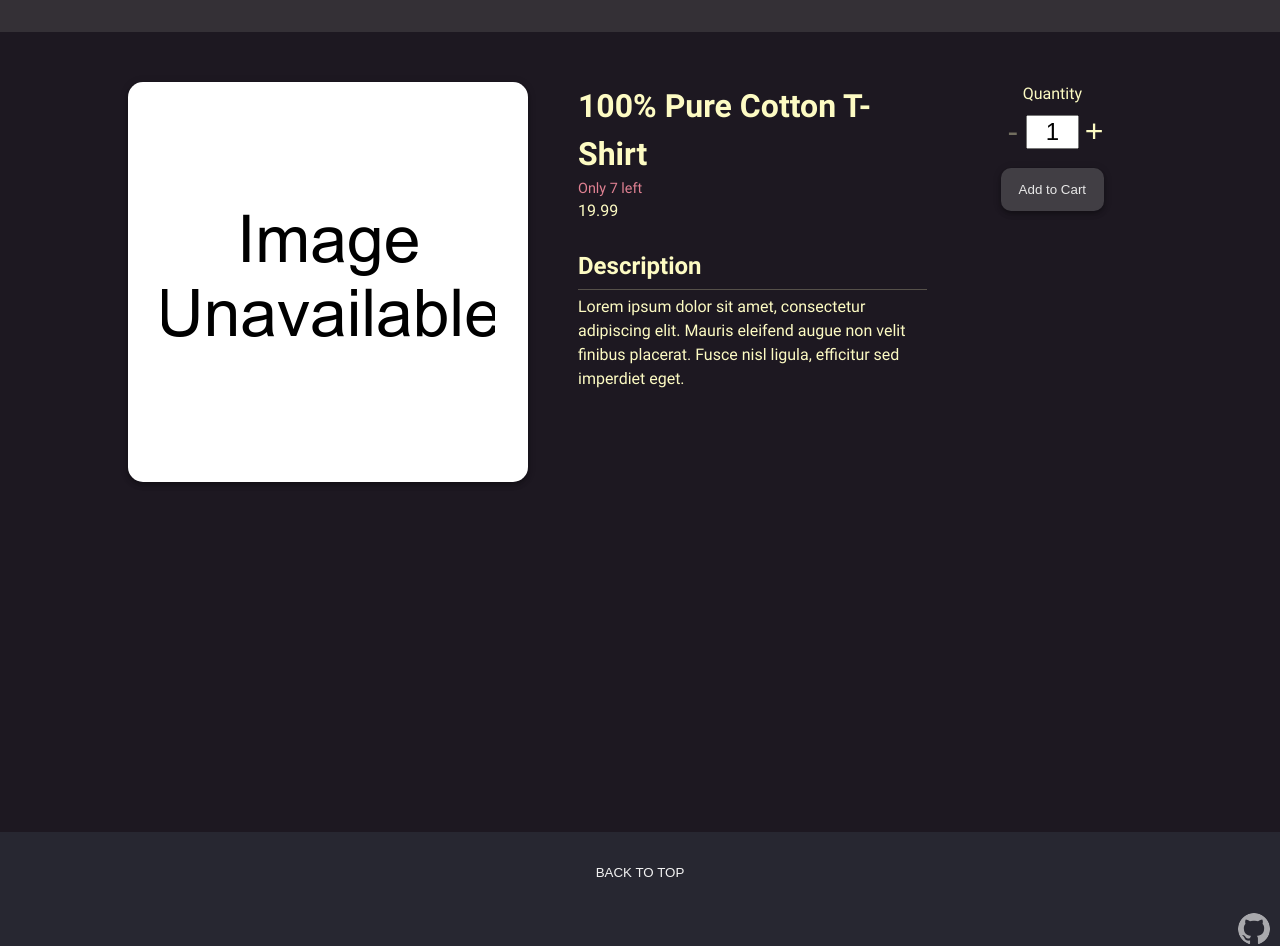
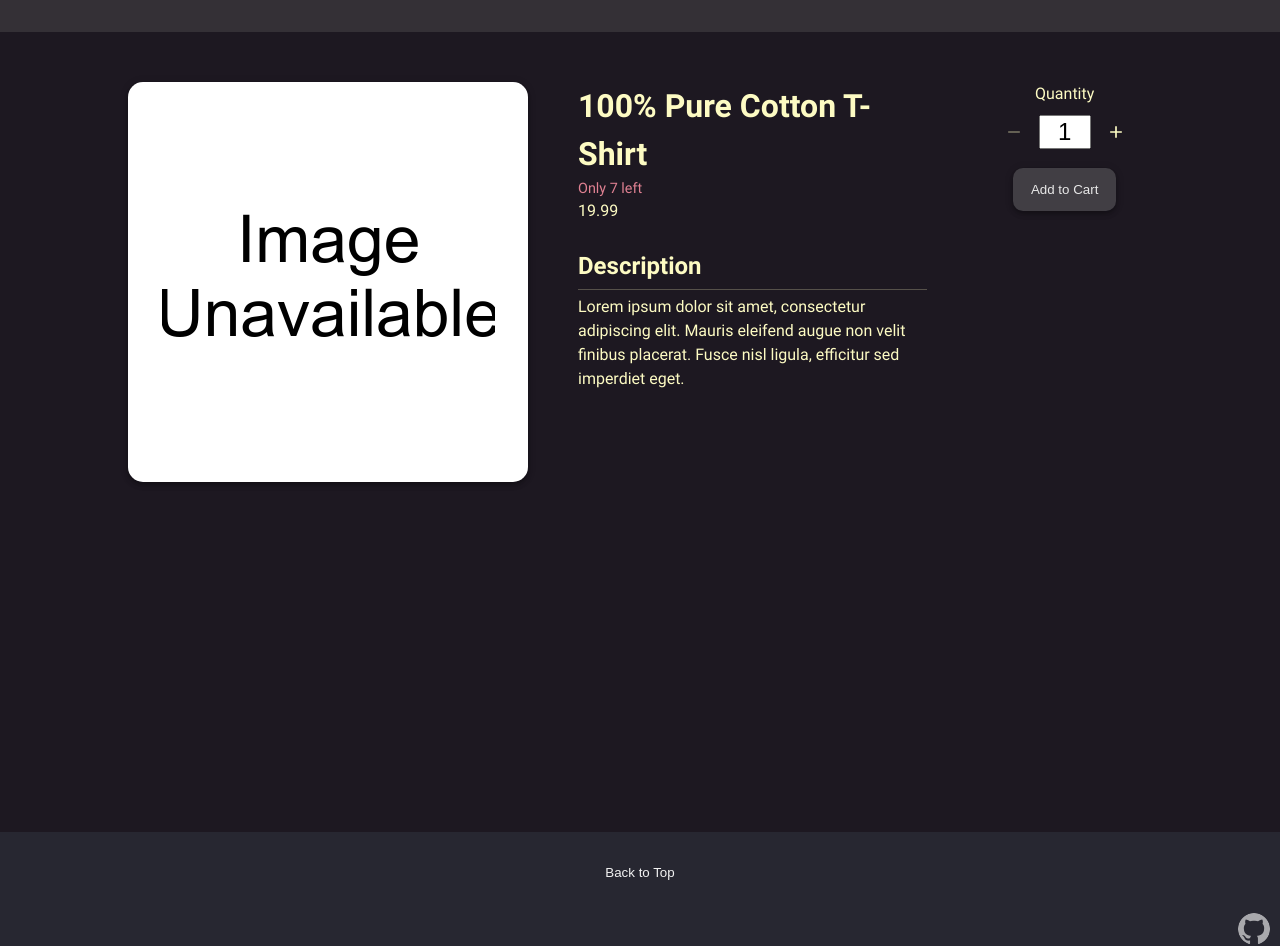
Before and after one commit to thatblindgeye/enbious, a React (Create React App) app: page /shop/0 in a window 1280 px wide. Shown: the part 193-1139 px from the top of the page. Built offline with nearby package versions, Linux system fonts and the light colour scheme.

Commit message:
Update quantity buttons and their focus style

```diff
--- a/src/components/Inputs/Quantity.js
+++ b/src/components/Inputs/Quantity.js
@@ -1,4 +1,6 @@
 import React from 'react';
+import { ReactComponent as IncrementIcon } from '../../assets/images/icons/increment.svg';
+import { ReactComponent as DecrementIcon } from '../../assets/images/icons/decrement.svg';
 
 export default function Quantity({
     changeEvent,
@@ -11,12 +13,12 @@ export default function Quantity({
     return (
         <div className='inputs-container'>
             <button
-                className='qty-decrement-button qty-button'
+                className='qty-decrement-button qty-button button-quantity'
                 onClick={decrementEvent}
                 disabled={quantity === 1 || !stock}
                 aria-label='decrease quantity'
             >
-                -
+                <DecrementIcon className='button-icon' />
             </button>
             <input
                 id={`quantity-${itemId}`}
@@ -29,12 +31,12 @@ export default function Quantity({
                 disabled={!stock}
             />
             <button
-                className='qty-increment-button qty-button'
+                className='qty-increment-button qty-button button-quantity'
                 onClick={incrementEvent}
                 disabled={quantity === stock || !stock}
                 aria-label='increase quantity'
             >
-                +
+                <IncrementIcon className='button-icon' />
             </button>
         </div>
     );
--- a/src/styles/base/_typography.scss
+++ b/src/styles/base/_typography.scss
@@ -4,13 +4,24 @@ body {
     font-family: $base-fonts;
 }
 
-.logo-link {
-    font-family: $brand-fonts;
-    font-size: clamp(1rem, 10vw, 5rem);
+.button-contained {
+    color: var(--color-text-contained-button);
 }
 
-.nav-link {
-    font-size: clamp(1rem, 2vw, 1.5rem);
+.button-delete {
+    color: var(--color-button-delete);
+}
+
+.button-outline {
+    color: var(--color-text-primary);
+}
+
+.button-text {
+    color: var(--color-button-text);
+}
+
+.cart-item-name {
+    font-size: 1.125rem;
 }
 
 .image-card-text {
@@ -34,6 +45,15 @@ body {
     font-size: 0.9rem;
 }
 
+.logo-link {
+    font-family: $brand-fonts;
+    font-size: clamp(1rem, 10vw, 5rem);
+}
+
+.nav-link {
+    font-size: clamp(1rem, 2vw, 1.5rem);
+}
+
 .quantity-input {
     font-size: 1.5rem;
     text-align: center;
--- a/src/styles/components/_button.scss
+++ b/src/styles/components/_button.scss
@@ -1,20 +1,17 @@
 @use '../abstracts/mixins' as *;
 
 .button {
-    --base-size: 1.25rem;
-
     border-radius: 10px;
     display: flex;
     align-items: center;
     justify-content: center;
-    padding: 0.75rem 1rem;
 }
 
 .button-contained {
     @extend .button;
     background-color: var(--color-button-contained);
     border: 2px solid transparent;
-    color: var(--color-text-contained-button);
+    padding: 0.75rem 1rem;
 
     &:hover,
     &:focus {
@@ -26,11 +23,29 @@
     }
 }
 
+.button-delete {
+    @extend .button;
+    background-color: transparent;
+    border: 1px solid transparent;
+    transition: border 200ms linear;
+
+    &:focus,
+    &:hover {
+        border: 1px solid var(--color-button-delete-border);
+    }
+}
+
+.button-icon {
+    --base-size: 1.25rem;
+
+    height: var(--base-size);
+    width: var(--base-size);
+}
+
 .button-outline {
     @extend .button;
     background-color: transparent;
     border: 1px solid var(--color-button-outline);
-    color: var(--color-text-primary);
     transition: transform 200ms linear, border 200ms linear;
 
     &:hover,
@@ -43,12 +58,23 @@
     }
 }
 
+.button-quantity {
+    @extend .button;
+    background-color: transparent;
+    border: 1px solid transparent;
+    padding: 8px 4px;
+    width: 25%;
+
+    &:focus {
+        border: 1px solid var(--color-button-text-border);
+    }
+}
+
 .button-text {
     @extend .button;
     background-color: transparent;
     border: 1px solid transparent;
-    color: var(--color-button-text);
-    text-transform: uppercase;
+    padding: 0.75rem 0.5rem;
     transition: border 200ms linear;
 
     &:hover,
@@ -56,22 +82,3 @@
         border: 1px solid var(--color-button-text-border);
     }
 }
-
-.button-delete {
-    @extend .button;
-    background-color: transparent;
-    border: 1px solid transparent;
-    color: var(--color-button-delete);
-    transition: border 200ms linear;
-
-    &:focus,
-    &:hover {
-        border: 1px solid var(--color-button-delete-border);
-    }
-}
-
-.button-icon {
-    height: var(--base-size);
-    width: var(--base-size);
-    margin-right: 10px;
-}
--- a/src/styles/components/_quantity-input.scss
+++ b/src/styles/components/_quantity-input.scss
@@ -2,7 +2,7 @@
     display: flex;
     flex-direction: column;
     align-items: center;
-    width: 150px;
+    width: min(100%, 200px);
 }
 
 .quantity-label {
@@ -17,12 +17,6 @@
 }
 
 .quantity-input {
-    // margin: 0 10px;
+    margin: 0 10px;
     width: 50%;
 }
-
-.qty-button {
-    background-color: transparent;
-    border: none;
-    width: 25%;
-}
--- a/src/styles/layouts/_flex.scss
+++ /dev/null
@@ -1,25 +0,0 @@
-@use '../abstracts/mixins' as *;
-
-.flex {
-    display: flex;
-
-    &--column {
-        @extend .flex;
-        flex-direction: column;
-    }
-
-    &--column-reverse {
-        @extend .flex;
-        flex-direction: column-reverse;
-    }
-
-    &--row {
-        @extend .flex;
-        flex-direction: row;
-    }
-
-    &--row-reverse {
-        @extend .flex;
-        flex-direction: row-reverse;
-    }
-}
--- a/src/styles/layouts/_index.scss
+++ b/src/styles/layouts/_index.scss
@@ -1,5 +1,4 @@
 @forward 'cart';
-@forward 'flex';
 @forward 'footer';
 @forward 'header';
 @forward 'item-page';
--- a/src/styles/layouts/_item-page.scss
+++ b/src/styles/layouts/_item-page.scss
@@ -44,7 +44,7 @@
     gap: 20px 0;
     grid-area: add-cart;
     margin: 50px auto 0;
-    width: max-content;
+    width: 100%;
 
     @include breakpoint-at-least(x-large) {
         margin: 0;
```
Also changed, not shown: src/assets/images/icons/decrement.svg (added), src/assets/images/icons/increment.svg (added).
